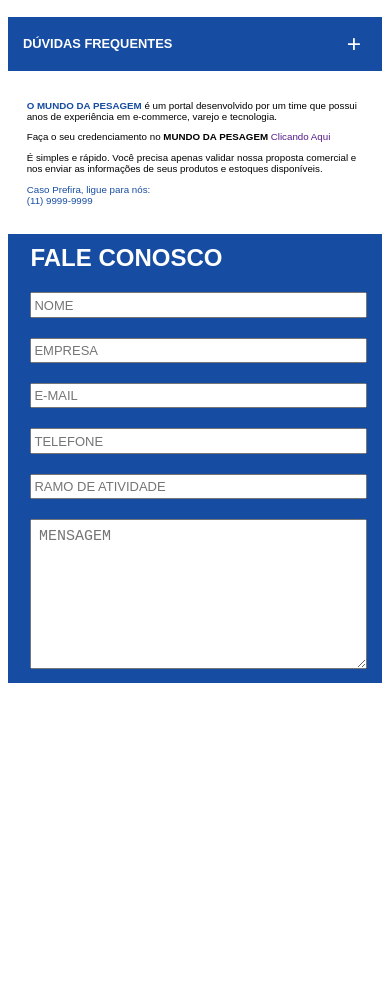
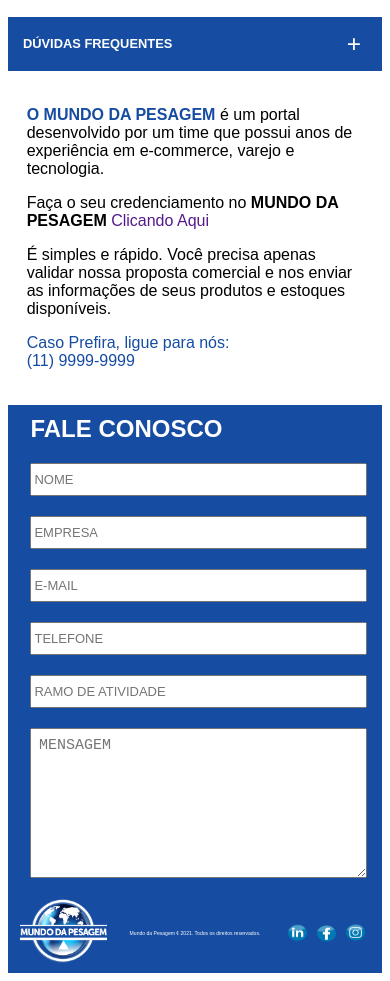
Before and after one commit to ValmyrTavares/MundoDaPesagem.io, a website: page index.html in a window 390 px wide. Shown: the part 2000-2981 px from the top of the page. Before the commit the page ends 2691 px from the top, so only its background shows below. Drawn offline with Linux system fonts and the light colour scheme.

Commit message:
index completo

```diff
--- a/css/scss/style.scss
+++ b/css/scss/style.scss
@@ -22,7 +22,9 @@
     color:$azaul-escuro;
     font-family: arial;
 }
-
+img{
+    width: 100%;
+}
 
 
 /*8888888888888888888888888888888888
@@ -103,6 +105,9 @@
 
     }
 }
+/*8888888888888888888888888888888888
+Dúvidas Frequentes
+888888888888888888888888888888888888*/
 .questions{
     background:$azaul-escuro;
     display:flex;
@@ -120,6 +125,9 @@
         font-size:5.3vw;
     }
 }
+/*8888888888888888888888888888888888
+Fale Conosco
+888888888888888888888888888888888888*/
 .contact-us{
     background-image:url("../../asset/map.png");
     background-size: cover;
@@ -163,6 +171,33 @@
 }
 
 /*8888888888888888888888888888888888
+FOOTER
+888888888888888888888888888888888888*/
+
+footer{
+    background:$azaul-escuro;
+    width: 100%;
+    display:grid;
+    grid-template-columns: 1fr 4fr 1fr;
+    padding: 1vw 3vw;
+    .menu-footer{
+        font-size: 1.3vw;
+    color:white;
+    padding: 2vw 3vw;
+    }
+    .sociais-midias{
+        display: flex;
+     justify-content: space-around;
+     align-items: center;
+        img{
+            width: 3vw;
+            height: 3.7vw;
+        }
+    }
+
+}
+
+/*8888888888888888888888888888888888
             MOBILE
 888888888888888888888888888888888888*/
   @media(max-width:600px){
@@ -201,11 +236,14 @@
      flex-direction: column;
      article{
          background:white;
+         p{
+             font-size:16px;
+         }
      };
      form{
          background:$azaul-escuro;
          input{
-            height: 6.5vw;
+            height: 8.5vw;
             font-size: 13px;
          }
          textarea{
@@ -215,4 +253,25 @@
 
      }
     }
+    footer{
+        display: grid;
+        grid-template-columns: 1fr 2fr 1fr;
+        align-items: center;
+        .menu-footer{
+            p:first-child{
+                display:none
+            }
+            p{
+                text-align: center;
+                line-height: 20px;
+            }
+        }
+        .sociais-midias{
+            img{
+                width: 5vw;
+                height: 6vw;
+            }
+        }
+
+    }
 }
--- a/index.html
+++ b/index.html
@@ -83,5 +83,19 @@
                 <textarea placeholder="MENSAGEM"></textarea>
             </form>
         </section>
+        <footer>
+            <div class="logo-footer">
+                <img src="./asset/logo_parafundoescuro.png" alt="">
+            </div>
+            <div class="menu-footer">
+                <P>SOBRE NÓS | O QUE FAZEMOS| VANTAGENS | DÚVIDAS FREQUENTES | CONTATO</P>
+                <P>Mundo da Pesagem ¢ 2021. Todos os direitos reservados. </P>
+            </div>
+            <div class="sociais-midias">
+                <img src="./asset/linkFooter.png" alt="">
+                <img src="./asset/faceFooter.png" alt="">
+                <img src="./asset/instaFooter.png" alt="">
+            </div>
+        </footer>
    </div>
 </html>
```
Also changed, not shown: asset/faceFooter.png (added), asset/instaFooter.png (added), asset/linkFooter.png (added), css/style.css.
